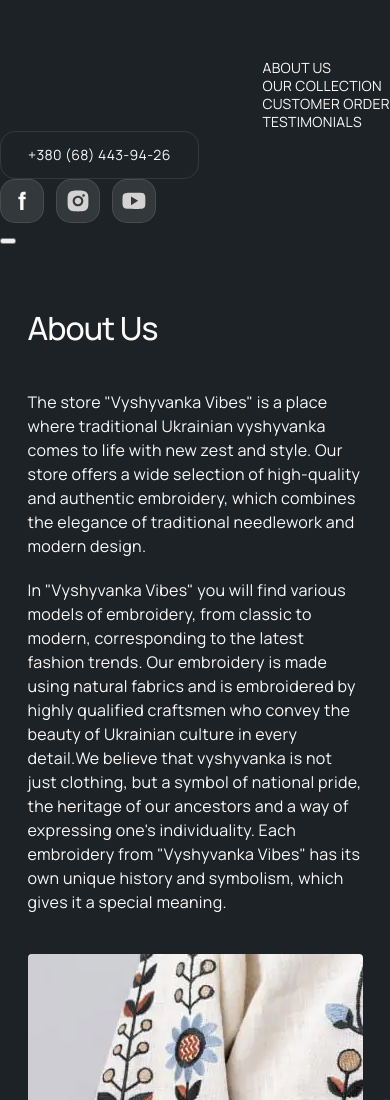
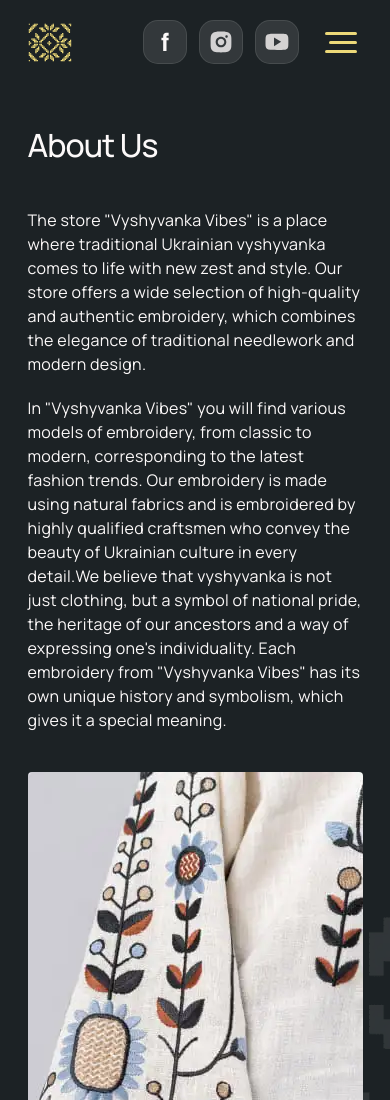
Before and after one commit to stavrdriff/inCode-first-project, a website built with Vite: page src/index.html in a window 390 px wide. Shown: the top 1100 px of the page. Built offline with nearby package versions, Linux system fonts and the light colour scheme.

Commit message:
anded header

```diff
--- a/src/partials/header.html
+++ b/src/partials/header.html
@@ -1,28 +1,29 @@
 <header class="header">
-  <div class="logotype__header">
+  <div class="container">
+    <div class="header__content">
+      <div class="header__logo-wrapper">
     <a class="header__link" href="" target="_blank">
-      <svg class="header__logo" width="44" height="39">
-        <use href="./img/logo-header-svg.svg"></use>
-      </svg>
+        <img class="header-logo" src="./img/logo-header-svg.svg" width="44" height="39" alt="logo" />
     </a>
-  </div>
-  <nav class="navigation__list">
-    <ul class="navigation__item">
-      <li class="navigation__link">About us</li>
-      <li class="navigation__link">Our collection</li>
-      <li class="navigation__link">Customer Order</li>
-      <li class="navigation__link">Testimonials</li>
-    </ul>
-  </nav>
-  <a class="button button--phone" href="tel:+380684439426">+380 (68) 443-94-26</a>
-
-  <load src="partials/socials/socials.html" />
-
-  <div class="berger__span">
-    <button class="burger__button" type="button">
-      <span class="span__line" width="37" height="3"></span>
-      <span class="span__line-short" width="27" height="3"></span>
-      <span class="span__line" width="37" height="3"></span>
-    </button>
+      </div>
+      <div class="header__mobile-wrapper">
+    <div class="header__navigation">
+      <load src="partials/navigation/navigation.html" />
+    </div>
+    <div class="header__links">
+      <a class="button button--phone" href="tel:+380684439426">+380 (68) 443-94-26</a>
+    </div>
+      </div>
+      <div class="header__socials">
+    <load src="partials/socials/socials.html" />
+      </div>
+      <div class="header__actions">
+        <button class="burger" type="button">
+          <span class="burger__span"></span>
+          <span class="burger__span"></span>
+          <span class="burger__span"></span>
+        </button>
+      </div>
+    </div>
   </div>
 </header>
--- /dev/null
+++ b/src/partials/navigation/navigation.html
@@ -0,0 +1,16 @@
+<nav class="navigation">
+    <ul class="navigation__list">
+        <li class="navigation__item">
+            <a href="" class="navigation__link">About us</a>
+        </li>
+        <li class="navigation__item">
+            <a href="" class="navigation__link">Our collection</a>
+        </li>
+        <li class="navigation__item">
+            <a href="" class="navigation__link">Customer Order</a>
+        </li>
+        <li class="navigation__item">
+            <a href="" class="navigation__link">Testimonials</a>
+        </li>
+    </ul>
+</nav>
--- a/src/scss/_button.scss
+++ b/src/scss/_button.scss
@@ -46,3 +46,27 @@
     }
   }
 }
+
+.burger {
+  display: flex;
+  justify-content: center;
+  align-items: flex-end;
+  flex-direction: column;
+  gap: 6px;
+  width: 44px;
+  height: 44px;
+  background: transparent;
+  border: none;
+
+  &__span {
+    display: block;
+    width: 100%;
+    height: 3px;
+    border-radius: 3px;
+    background-color: var(--base-yellow);
+
+    &:nth-child(2) {
+      max-width: 28px;
+    }
+  }
+}
--- a/src/scss/_header.scss
+++ b/src/scss/_header.scss
@@ -1,19 +1,44 @@
 .header {
   margin-block: 1.25rem;
 
-  &__logo {
+  &__content {
     display: flex;
     align-items: center;
-    fill: var(--base-yellow);
+    justify-content: space-between;
+    gap: 1.25rem;
   }
 
-  &__button {
-    display: flex;
+  &__logo-wrapper {
+    padding-right: 2.5rem;
   }
 
-  &__line {
-    color: var(--base-yellow);
+  &__mobile-wrapper {
+    display: none;
 
+    @include media(1280) {
+      display: flex;
+      justify-content: space-between;
+      flex-grow: 1;
+    }
+  }
+
+  &__navigation {
+    display: flex;
+    align-items: center;
+  }
+
+  &__socials {
+    margin-inline: auto 0;
+  }
+
+  &__actions {
+    display: flex;
+    align-items: center;
+    justify-content: center;
+
+    @include media(1280) {
+      display: none;
+    }
   }
 
 }
--- a/src/scss/_navigation.scss
+++ b/src/scss/_navigation.scss
@@ -19,6 +19,11 @@
     flex-direction: column;
     gap: 1.5625rem;
     align-items: flex-end;
+
+    @include media(1280) {
+      flex-direction: row;
+      align-items: center;
+    }
   }
 
   &__item {
@@ -26,13 +31,10 @@
   }
 
   &__link {
-      font-family: Manrope;
-      font-size: 14px;
-      font-style: normal;
-      font-weight: 400;
-      line-height: 128.5%;
-      text-transform: uppercase;
-      color: var(--white, #FCF9F9);
+    font-size: 14px;
+    line-height: 1.28;
+    text-transform: uppercase;
+    color: var(--base-white, #FCF9F9);
   }
 
 }
```
Also changed, not shown: src/css/styles.css, 1 other file.
